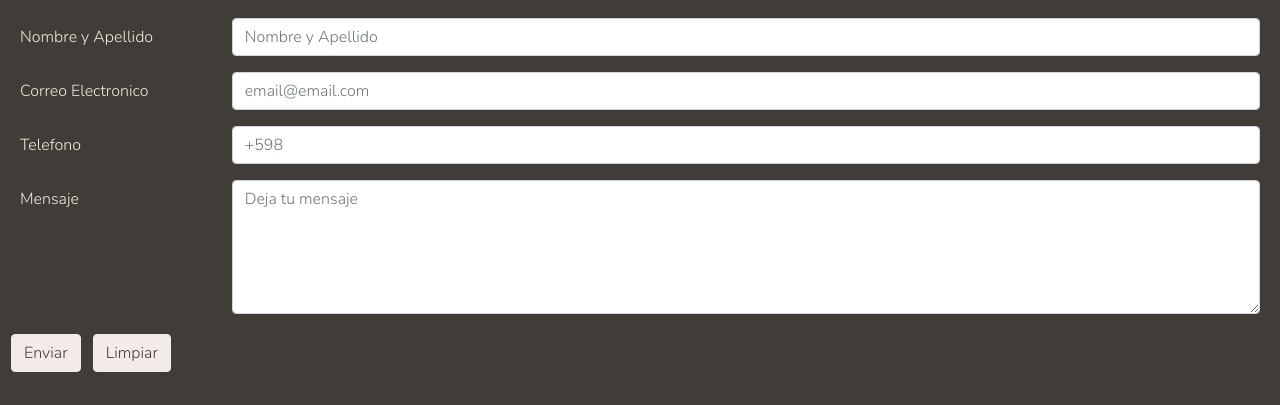
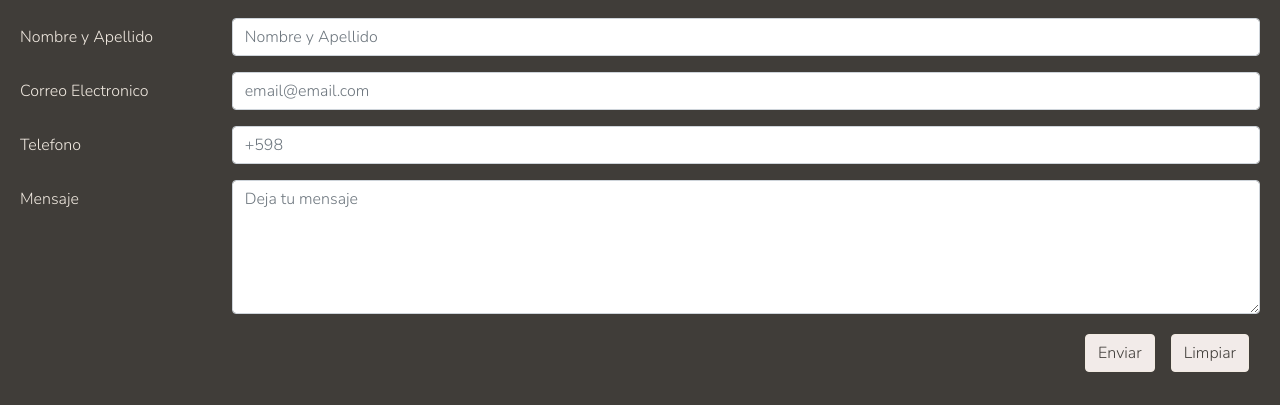
Before and after one commit to fiorellapanciniDS/silvestre, a plain HTML site: page pages/contacto.html in a window 1280 px wide. Shown: the part 147-552 px from the top of the page. Drawn offline with nearby package versions, Linux system fonts and the light colour scheme.

Commit message:
fix en contacto page

```diff
--- a/css/estilos.css
+++ b/css/estilos.css
@@ -60,6 +60,12 @@ footer{
 	font-size: 16px;
 }
 
+.buttom{
+    flex: 1;
+    text-align: center;
+    margin-bottom: 60px;
+}
+
 footer{
 	font-size: 12px;
 }
@@ -76,4 +82,10 @@ footer{
 .nav-item{
 padding: 0px 10px 0px 10px;
 }
+
+.buttom{
+    flex: 1;
+    text-align: end;
+    margin: 0 20px 80px 0;
 }
+}
--- a/pages/contacto.html
+++ b/pages/contacto.html
@@ -74,16 +74,10 @@
    <div class="col-sm-10">
     <textarea type="mensaje" class="form-control" id="mensaje" rows="5" placeholder="Deja tu mensaje"></textarea>
   </div>
-  <div class="form-group row">
-    <div class="col-sm-10">
-      <button type="submit" class="btn btn-form">Enviar</button>
-    </div>
-  </div>
-  <div class="form-group row">
-    <div class="col-sm-10">
-      <button type="reset" class="btn btn-form">Limpiar</button>
-    </div>
-  </div>
+<div class="buttom">
+  <button type="submit" class="btn btn-form">Enviar</button>
+  <button type="reset" class="btn btn-form">Limpiar</button>
+</div>
 </form>
 </main>
   <!-- termina el contenido -->
```
